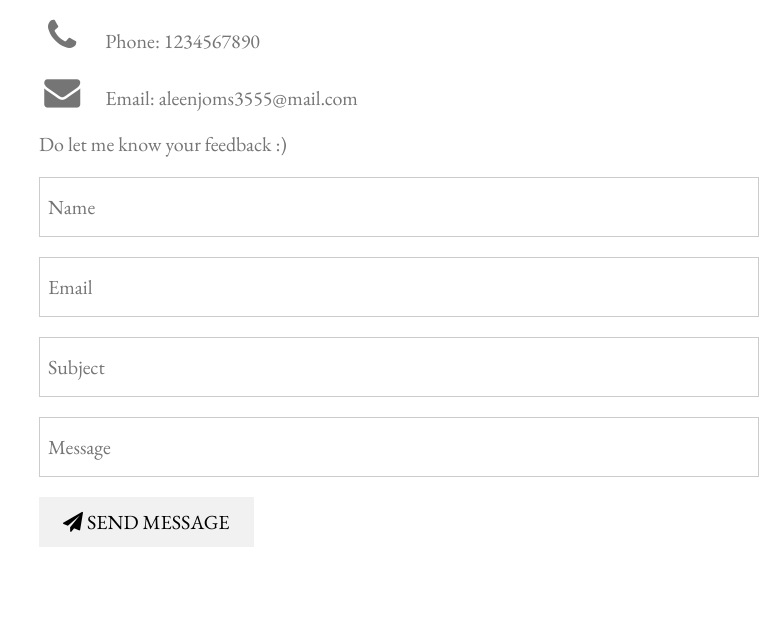
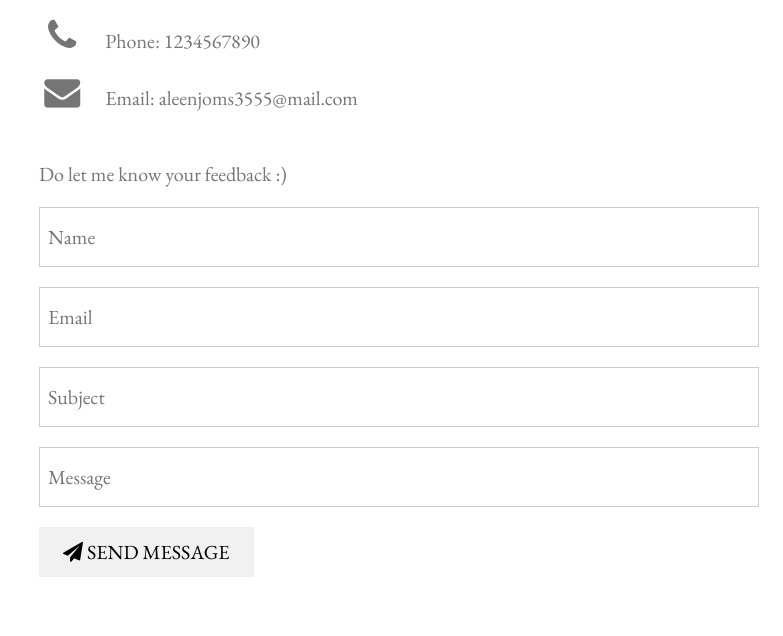
Before and after one commit to aleen-john/aleen-john.github.io, a plain HTML site: page index.html in a window 1280 px wide. Shown: the part 3561-4197 px from the top of the page, without its empty margins (497-1280 px from the left). Drawn offline with nearby package versions, Linux system fonts and the light colour scheme.

Commit message:
Update index.html

```diff
--- a/index.html
+++ b/index.html
@@ -203,7 +203,7 @@ ul.a li::before {
       <p><i class="fa fa-envelope fa-fw w3-xxlarge w3-margin-right"> </i> Email: aleenjoms3555@mail.com</p>
     </div>
 
-    <p>Do let me know your feedback :)</p>
+    <p style="margin-top: 50px;">Do let me know your feedback :)</p>
     <form action="/action_page.php" method="get" target="_blank">
       <p><input class="w3-input w3-padding-16 w3-border" type="text" placeholder="Name" required name="Name"></p>
       <p><input class="w3-input w3-padding-16 w3-border" type="text" placeholder="Email" required name="Email"></p>
```
